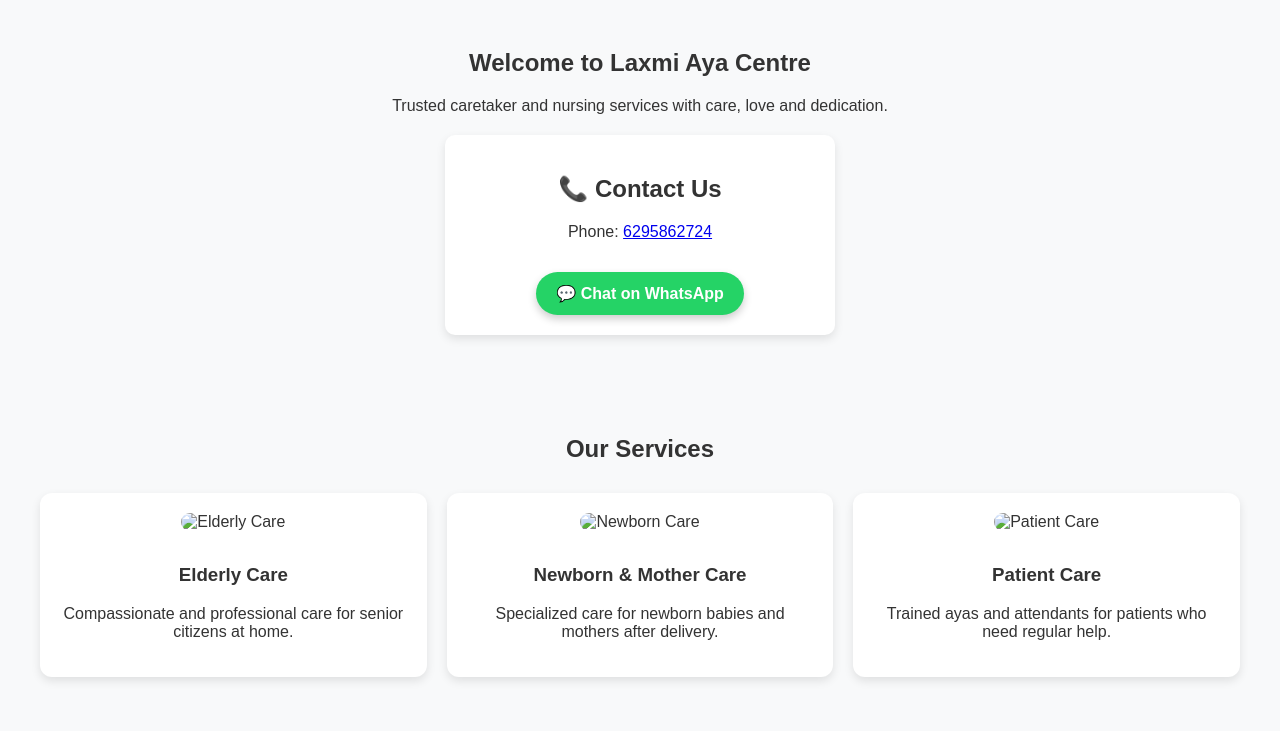
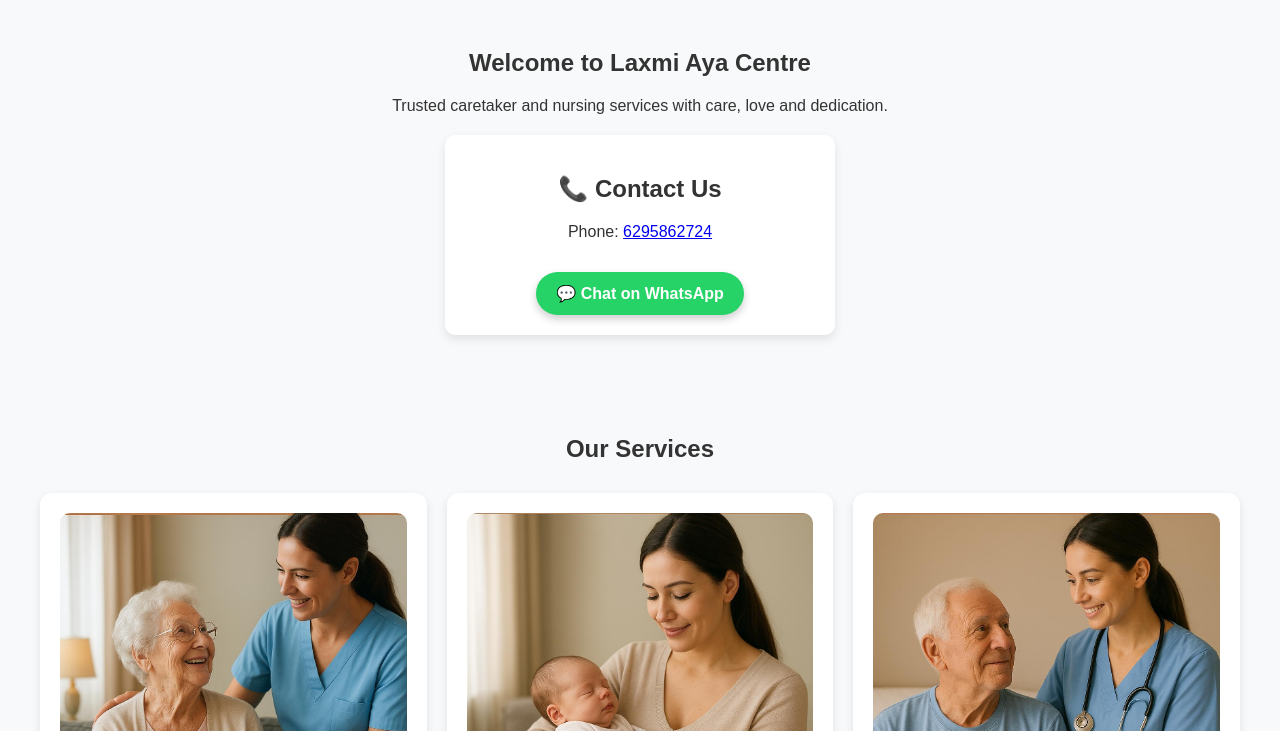
Before and after one commit to Shubham0072/laxmi-aya-center, a plain HTML site: page lac.html in a window 1280 px wide. Shown: the part 69-800 px from the top of the page. Drawn offline with Linux system fonts and the light colour scheme.

Commit message:
lac.html

```diff
--- a/lac.html
+++ b/lac.html
@@ -127,17 +127,17 @@
     <h2 id="services-title">Our Services</h2>
     <div class="services">
       <div class="service-card">
-        <img src="images/elderly.jpg" alt="Elderly Care">
+        <img src="elderly.jpg" alt="Elderly Care">
         <h3 id="s1-title">Elderly Care</h3>
         <p id="s1-desc">Compassionate and professional care for senior citizens at home.</p>
       </div>
       <div class="service-card">
-        <img src="images/newborn.jpg" alt="Newborn Care">
+        <img src="newborn.jpg" alt="Newborn Care">
         <h3 id="s2-title">Newborn & Mother Care</h3>
         <p id="s2-desc">Specialized care for newborn babies and mothers after delivery.</p>
       </div>
       <div class="service-card">
-        <img src="images/patient.jpg" alt="Patient Care">
+        <img src="patient.jpg" alt="Patient Care">
         <h3 id="s3-title">Patient Care</h3>
         <p id="s3-desc">Trained ayas and attendants for patients who need regular help.</p>
       </div>
```
